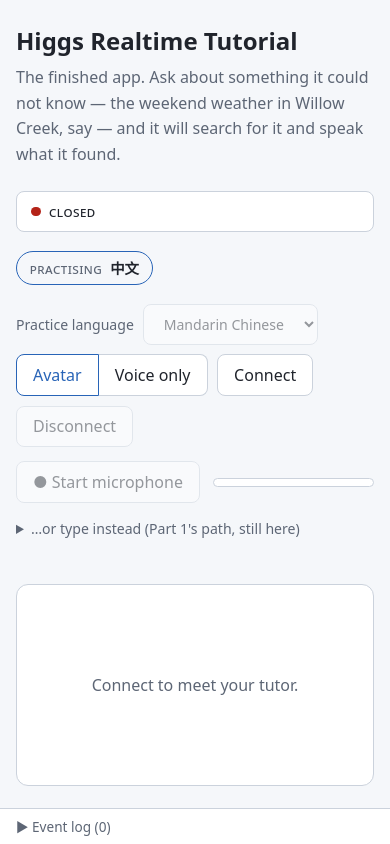
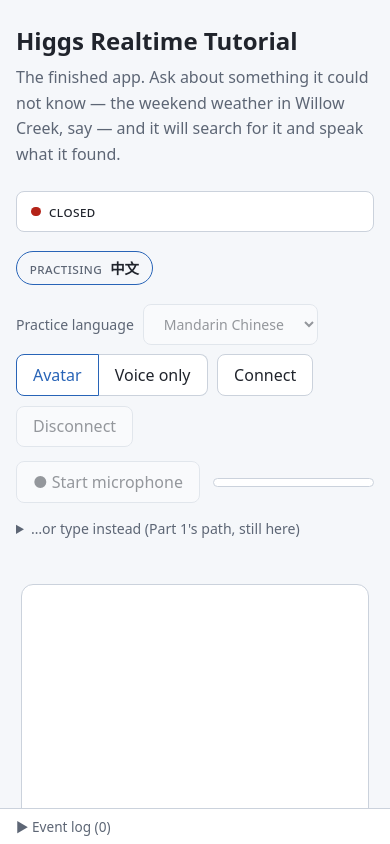
Before and after one commit to stanley-cao/boson-ai-hackathon, a React (Vite) app: page / in a window 390 px wide. Both pictures are taken after a click on the radio button "Avatar". Shown: the top 844 px of the page. Built offline with nearby package versions, Linux system fonts and the light colour scheme.

Commit message:
Keep the avatar's 3:4 video whole at every width (#35)
The narrow layout forced a 16:9 box with object-fit: cover, which
cropped the 480x640 avatar's face.

```diff
--- a/src/index.css
+++ b/src/index.css
@@ -281,6 +281,7 @@ code {
   grid-template-columns: minmax(16rem, 0.9fr) minmax(0, 1.1fr) minmax(16rem, 0.75fr);
 }
 
+/* Higgs Avatar video is 480x640, so the stage keeps its 3:4 shape. */
 .avatar-stage {
   position: sticky;
   top: 1rem;
@@ -294,10 +295,11 @@ code {
   border-radius: 0.75rem;
 }
 
+/* Contain, not cover: a crop always takes the face first. */
 .avatar-stage video {
   width: 100%;
   height: 100%;
-  object-fit: cover;
+  object-fit: contain;
 }
 
 .avatar-waiting {
@@ -313,11 +315,12 @@ code {
     grid-template-columns: minmax(0, 1.25fr) minmax(16rem, 0.75fr);
   }
 
+  /* Height-led, so the portrait video stays whole without filling the screen. */
   .workspace--avatar .avatar-stage {
     grid-column: 1 / -1;
+    justify-self: center;
     position: static;
-    aspect-ratio: 16 / 9;
-    max-height: 50vh;
+    height: min(55vh, 30rem);
   }
 }
 
```
